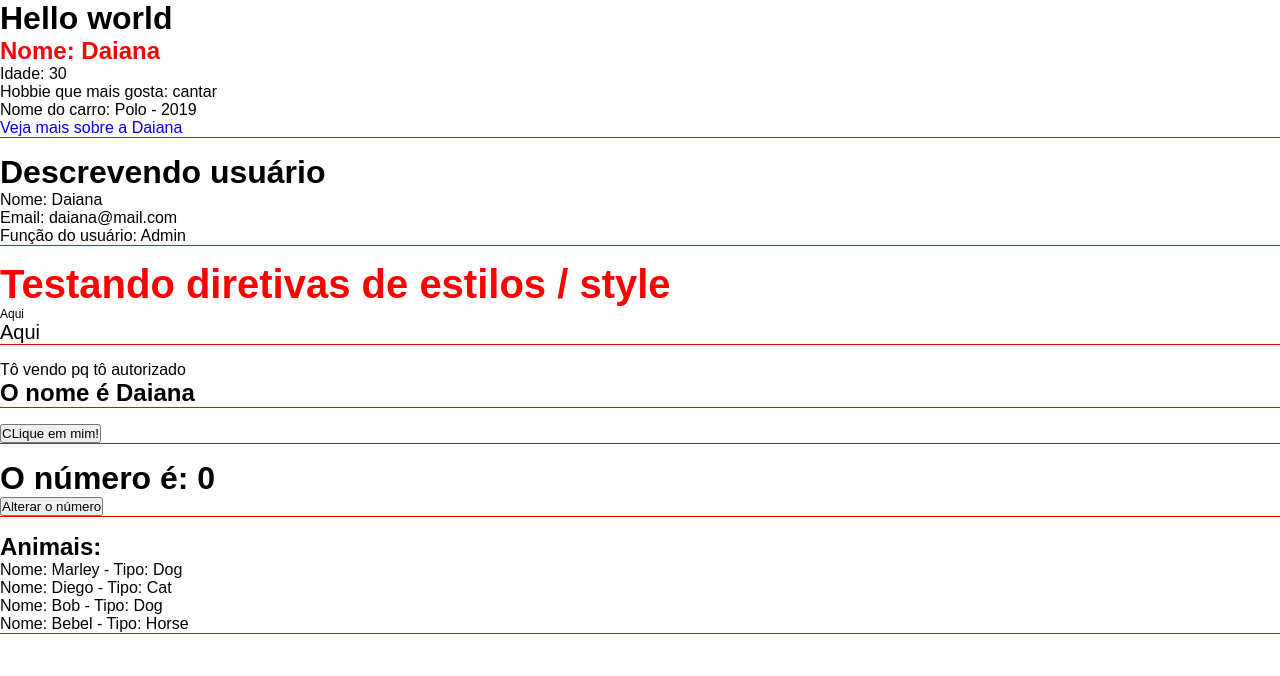
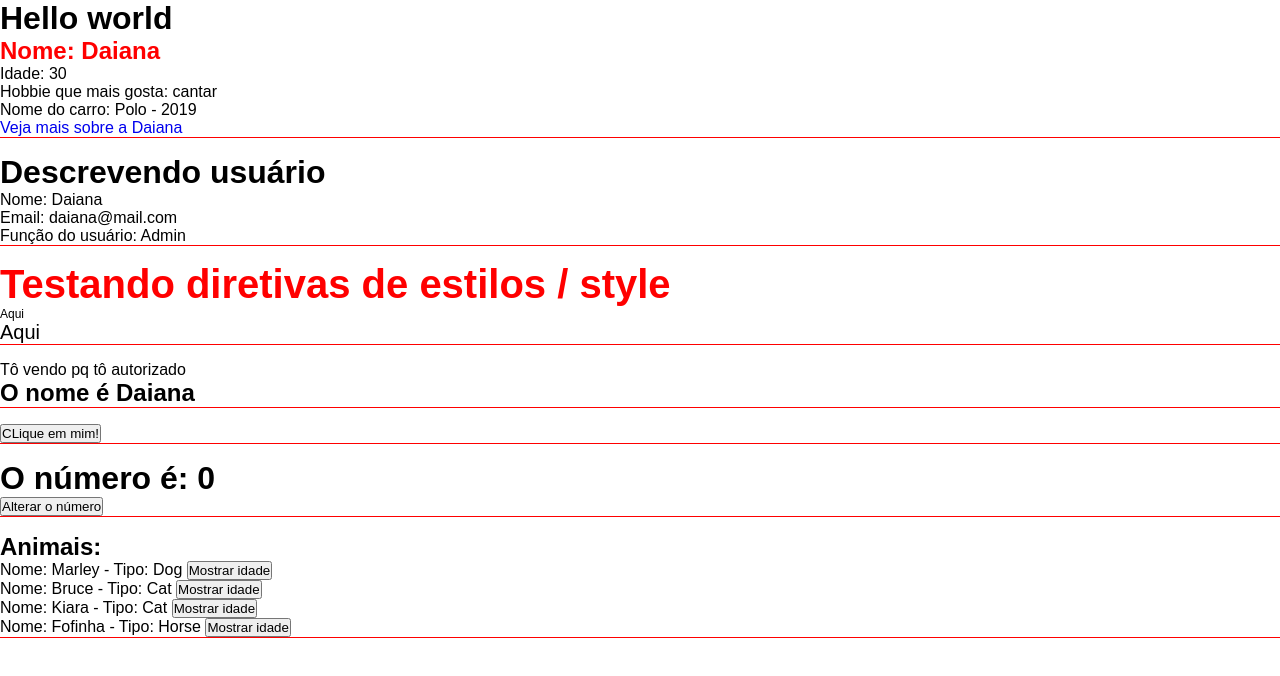
Before and after one commit to DaianaLins/Estudos-Angular, an Angular app: page / in a window 1280 px wide. Shown: the top 676 px of the page. Built offline with nearby package versions, Linux system fonts and the light colour scheme.

Commit message:
Adicionando interface e tipando-os

```diff
--- /dev/null
+++ b/src/app/components/Animal.ts
@@ -0,0 +1,5 @@
+export interface Animal {
+  name: string,
+  type:  string,
+  age: number
+}
--- a/src/app/components/list-render/list-render.component.html
+++ b/src/app/components/list-render/list-render.component.html
@@ -5,7 +5,9 @@
     <!-- ngFor pode ser com qualquer elemento ex: div, section -->
     <li *ngFor="let animal of animals">
       Nome: {{animal.name}} - Tipo: {{animal.type}}
+      <button (click)="showAge(animal)">Mostrar idade</button>
     </li>
+    <h3>{{animalDetails}}</h3>
   </ul>
 
 </div>
--- a/src/app/components/list-render/list-render.component.ts
+++ b/src/app/components/list-render/list-render.component.ts
@@ -1,4 +1,5 @@
 import { Component } from '@angular/core';
+import { Animal } from '../Animal';
 
 @Component({
   selector: 'app-list-render',
@@ -7,12 +8,16 @@ import { Component } from '@angular/core';
 })
 export class ListRenderComponent {
 
-  animals = [
-    {name: "Marley", type: "Dog"},
-    {name: "Diego", type: "Cat"},
-    {name: "Bob", type: "Dog"},
-    {name: "Bebel", type: "Horse"},
+  animals: Animal[] = [
+    {name: "Marley", type: "Dog", age: 8},
+    {name: "Bruce", type: "Cat", age: 3},
+    {name: "Kiara", type: "Cat", age: 2},
+    {name: "Fofinha", type: "Horse", age: 5},
   ];
+  animalDetails = ''
 
+  showAge(animal: Animal){
+    this.animalDetails = `O pet ${animal.name} tem ${animal.age} anos!`;
+  }
 
 }
```
